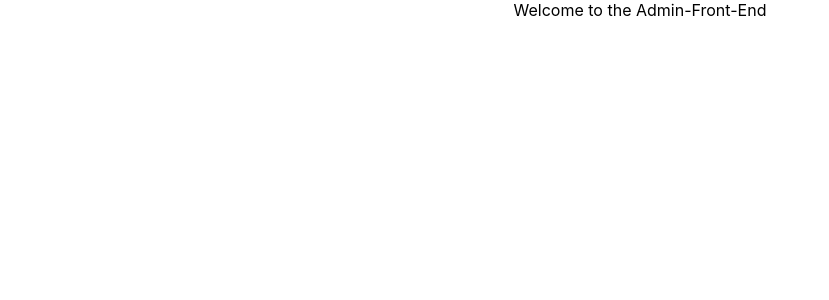
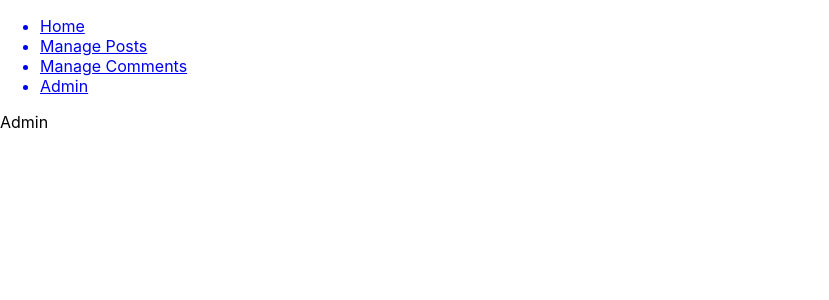
Before and after one commit to DavyFungALoi/Blog-API, a React (Create React App) app in the folder admin-front-end/: page /admin in a window 1280 px wide. Shown: the top 300 px of the page, without its empty margins (0-829 px from the left). Built offline with nearby package versions, Linux system fonts and the light colour scheme.

Commit message:
added routing & skeleton/mockup texts for basis

```diff
--- a/admin-front-end/src/App.js
+++ b/admin-front-end/src/App.js
@@ -1,13 +1,40 @@
-import React from 'react';
-import './App.css';
+import React from "react";
+import "./App.css";
 import { BrowserRouter as Router, Switch, Route } from "react-router-dom";
+
+import Home from "./components/Home/home"
+import Nav from "./components/Layout/Nav/nav";
+import Blogoverview from "./components/Posts/Blogoverview/blogoverview";
+import BlogPost from "./components/Posts/Blogpost/blogpost";
+import Admin from "./components/Admin/admin";
 
 function App() {
   return (
-    <div className="App">
-      <div>Welcome to the Admin-Front-End</div>
+    <div className="App_container">
+      <Router>
+        <div>
+          <Nav />
+          <Switch>
+            <Route path="/" exact component={Home} />
+            <Route path="/posts" exact component={Blogoverview} />
+            <Route path="/Blog/:id" exact component={BlogPost} />
+            <Route path="/admin" component={Admin} />
+          </Switch>
+        </div>
+      </Router>
     </div>
   );
 }
 
 export default App;
+
+/*
+
+<Switch>
+            <Route path="/" exact component={Home} />
+            <Route path="/Blog" exact component={Blogoverview} />
+            <Route path="/Blog/:id" exact component={BlogPost} />
+            <Route path="/admin" component={Admin} />
+          </Switch>
+
+*/
--- /dev/null
+++ b/admin-front-end/src/components/Admin/admin.js
@@ -0,0 +1,9 @@
+import React from 'react'
+
+export default function admin() {
+    return (
+        <div>
+            Admin
+        </div>
+    )
+}
--- /dev/null
+++ b/admin-front-end/src/components/Home/home.js
@@ -0,0 +1,9 @@
+import React from 'react'
+
+export default function home() {
+    return (
+        <div>
+            home
+        </div>
+    )
+}
--- /dev/null
+++ b/admin-front-end/src/components/Posts/Blogoverview/blogoverview.js
@@ -0,0 +1,9 @@
+import React from 'react'
+
+export default function blogoverview() {
+    return (
+        <div>
+            blogoverview
+        </div>
+    )
+}
--- /dev/null
+++ b/admin-front-end/src/components/Posts/Blogpost/blogpost.js
@@ -0,0 +1,9 @@
+import React from 'react'
+
+export default function blogpost() {
+    return (
+        <div>
+            blogpost
+        </div>
+    )
+}
```
Also changed, not shown: admin-front-end/src/components/Admin/admin.css (added), admin-front-end/src/components/Home/home.css (added), admin-front-end/src/components/Posts/Blogoverview/blogoverview.css (added), admin-front-end/src/components/Posts/Blogpost/blogpost.css (added).
